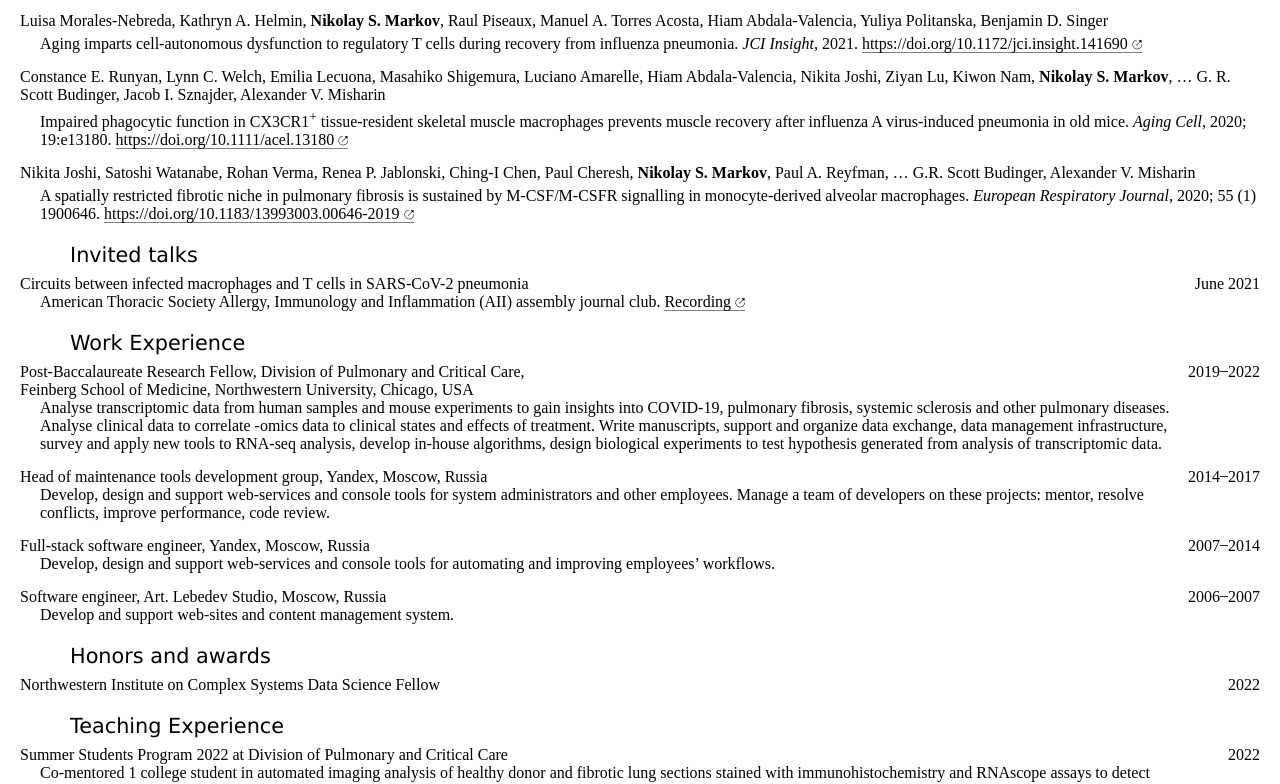
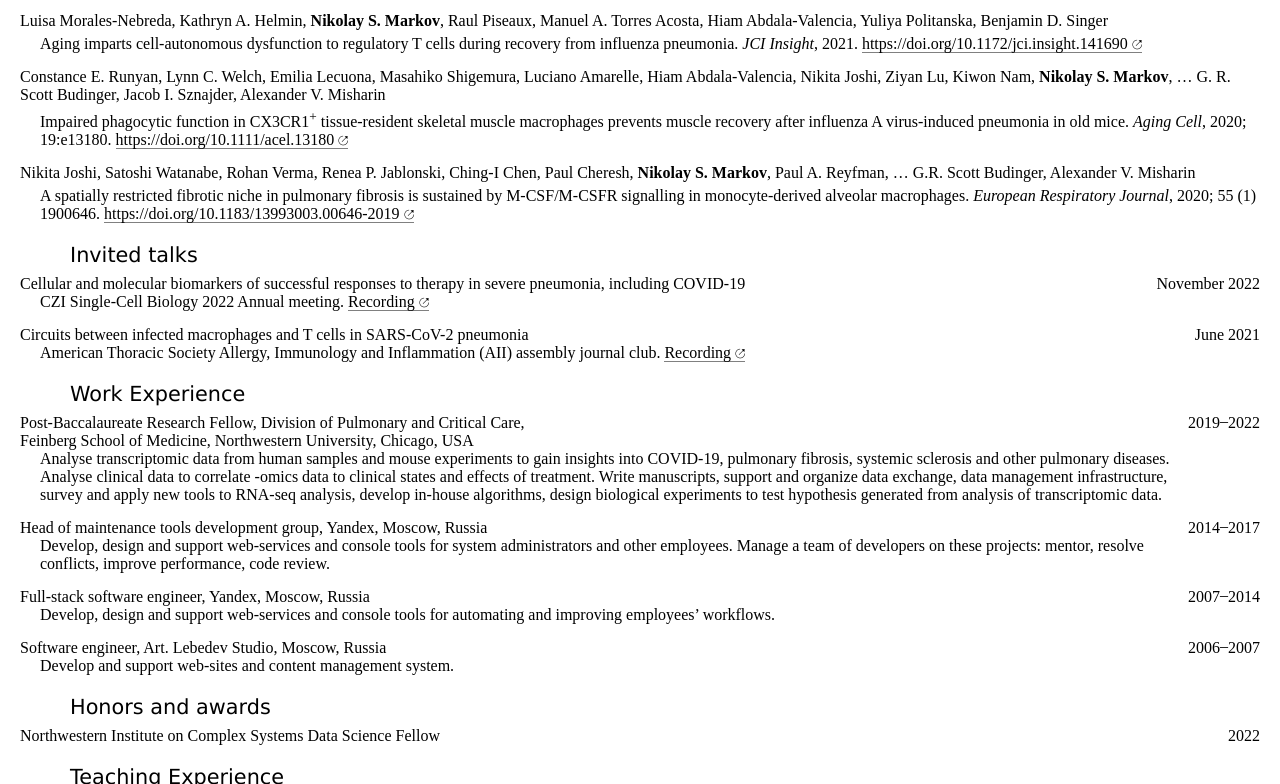
Before and after one commit to mxposed/cv, a website: page cv.html in a window 1280 px wide. Shown: the part 1011-1795 px from the top of the page. Drawn offline with Linux system fonts and the light colour scheme.

Commit message:
Add CZI talk, Nov 2022 update

```diff
--- a/cv.html
+++ b/cv.html
@@ -115,7 +115,7 @@ u {
 <h1>Nikolay S. Markov</h1>
 <div>nikolay.markov@northwestern.edu |
   <a href="https://scholar.google.com/citations?user=-E-79qkAAAAJ&hl=en">Google Scholar profile</a>
-  <span style="float: right; font-size: 80%;">updated September 2022</span>
+  <span style="float: right; font-size: 80%;">updated November 2022</span>
 </div>
 
 <section style="margin-top: 20px;">
@@ -299,6 +299,16 @@ u {
 
 <section>
   <h2>Invited talks</h2>
+  <div class="entry">
+    <div>Cellular and molecular biomarkers of successful responses to therapy in severe pneumonia,
+        including COVID-19
+        <div class="details">
+            CZI Single-Cell Biology 2022 Annual meeting.
+            <a href="https://fast.wistia.com/embed/channel/n9ne6nikz4?wchannelid=n9ne6nikz4&wmediaid=x46zqa026r">Recording</a>
+        </div>
+    </div>
+    <div class="date">November 2022</div>
+  </div>
   <div class="entry">
     <div>Circuits between infected macrophages and T cells in SARS-CoV-2 pneumonia
       <div class="details">
```
Also changed, not shown: 1 other file.
